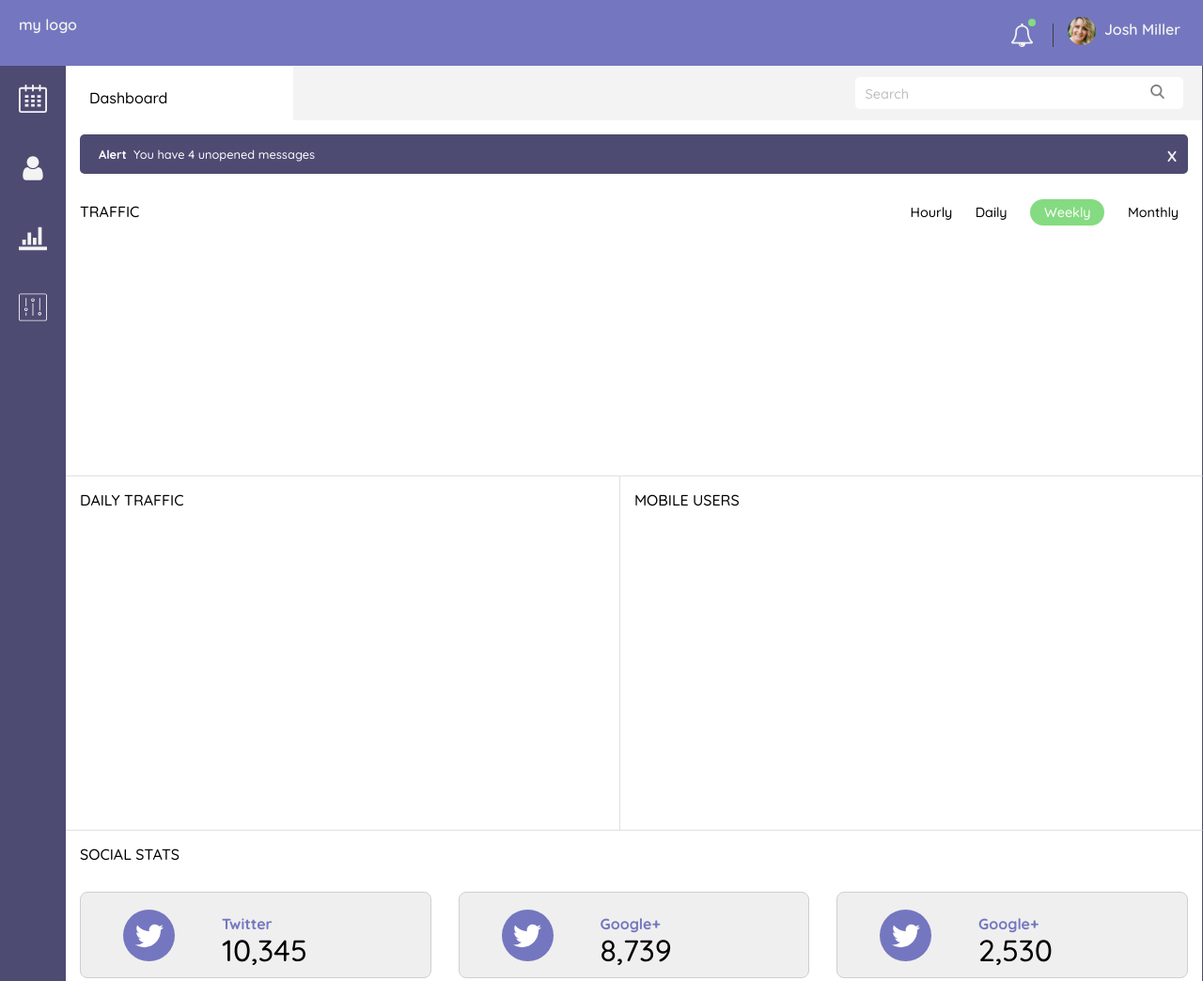
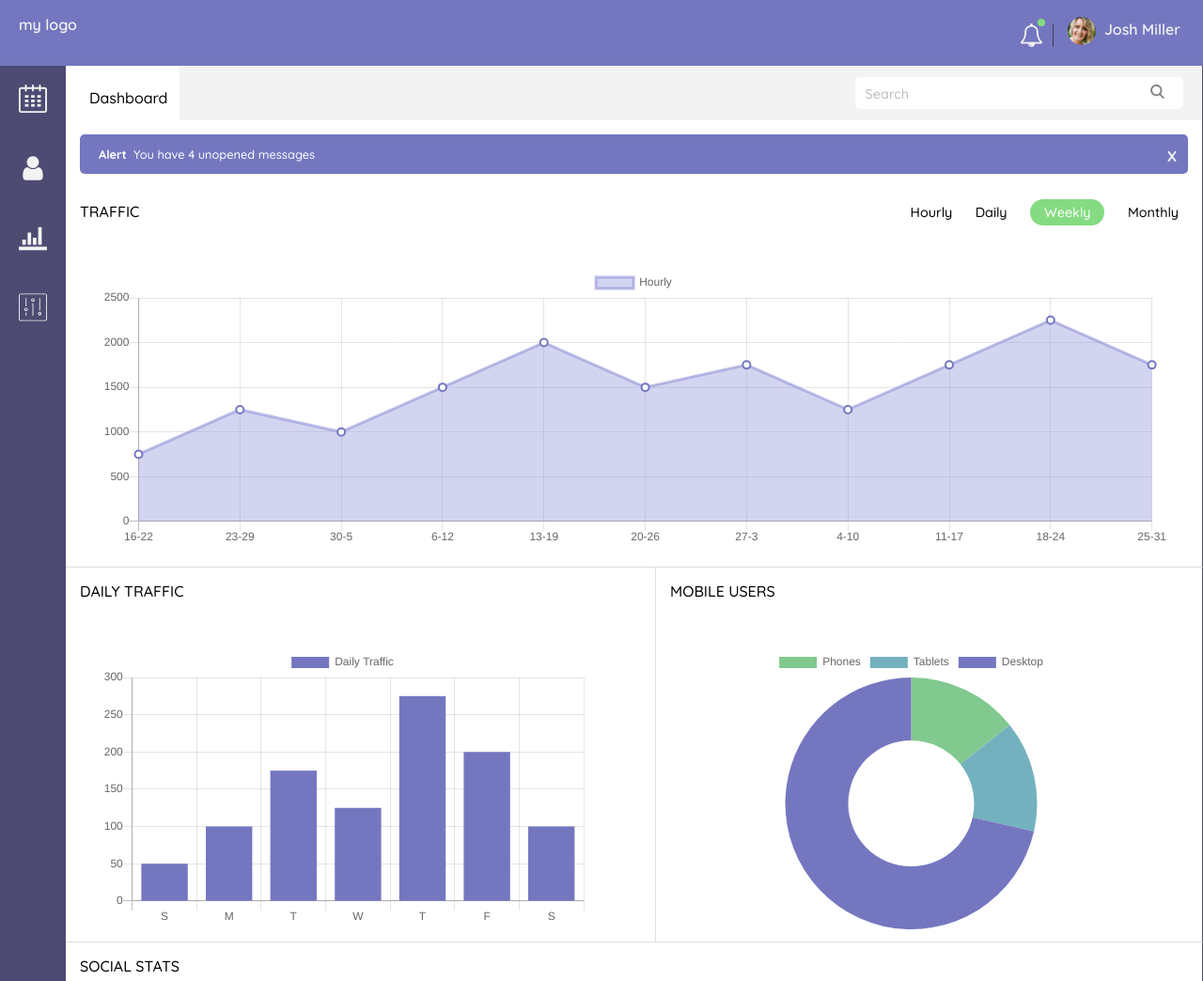
Before and after one commit to sdarbeh/WebApp-Dashboard, a plain HTML site: page index.html in a window 1280 px wide. Shown: the top 1044 px of the page at 94% size. Drawn offline with nearby package versions, Linux system fonts and the light colour scheme.

Commit message:
graphs and charts added

```diff
--- a/index.html
+++ b/index.html
@@ -6,7 +6,7 @@
     <title>TetraAnalytics Dashboard</title>
     <link rel="icon" type="imgage/png" href="images/favicon.png"/>
     <link rel="stylesheet" href="scss/styles.css">
-    <link href="https://fonts.googleapis.com/css?family=Quicksand:500,600,700&display=swap" rel="stylesheet"></head>
+    <script src="https://cdn.jsdelivr.net/npm/chart.js@2.8.0/dist/Chart.min.js"></script>    <link href="https://fonts.googleapis.com/css?family=Quicksand:500,600,700&display=swap" rel="stylesheet"></head>
 <body class="wrapper">
         <header>
             <div class="burger mobile">
@@ -71,8 +71,8 @@
                             <li><a href="#">Monthly</a></li>
                         </ul>
                     </div>
-                    <div class="traffic-chart">
-                        <canvas id="traffic-chart"></canvas>
+                    <div class="traffic-chart chart-container">
+                        <canvas width="100%" height="100%" id="traffic-chart"></canvas>
                     </div>
                 </div>
             </section>
@@ -82,8 +82,8 @@
                     <div class="section-title-container">
                         <h3 class="section-title">Daily traffic</h3>
                     </div>
-                    <div class="daily-traffic-chart">
-                        <canvas id="daily-traffic-chart"></canvas>
+                    <div class="daily-traffic-chart chart-container">
+                        <canvas width="100%" height="100%" id="daily-traffic-chart"></canvas>
                     </div>
                 </div>
             </section>
@@ -93,8 +93,8 @@
                     <div class="section-title-container">
                         <h3 class="section-title">Mobile users</h3>
                     </div>
-                    <div class="mobile-users-chart">
-                        <canvas id="mobile-users-chart"></canvas>
+                    <div class="mobile-users-chart chart-container">
+                        <canvas width="100%" height="100%" id="mobile-users-chart"></canvas>
                     </div>
                 </div>
             </section>
--- a/js/app.js
+++ b/js/app.js
@@ -48,4 +48,66 @@ alertBox = () => {
 };   alertBox();
 
 // Charts
-let lineGraph = document.getElementById('traffic-chart').getContext('2d');
+let lineGraph = document.querySelector('#traffic-chart').getContext('2d');
+let trafficLine = new Chart(lineGraph, {
+    type: 'line',
+    data: {
+        labels: ["16-22", "23-29", "30-5", "6-12", "13-19", "20-26", "27-3", "4-10", "11-17", "18-24", "25-31"],
+        datasets: [{
+            label: 'Hourly',
+            backgroundColor: "rgba(145, 147, 217, 0.40)",
+            borderCapStyle: "square",
+            borderColor: "rgba(145, 147, 217, 0.60)",
+            lineTension: 0,
+            pointBackgroundColor: "#FFFFFF",
+            pointBorderColor: "#7477bf",
+            pointBorderWidth: 2,
+            pointRadius: 4,
+            data: [750, 1250, 1000, 1500, 2000, 1500, 1750, 1250, 1750, 2250, 1750, 2250]
+        }]},
+    options: {
+        responsive: true,
+        maintainAspectRatio: false,
+        scales: {
+            yAxes: [{ stacked: true,  }],
+            legend: { display: false },}
+    }
+});
+
+let BarChart = document.querySelector('#daily-traffic-chart').getContext('2d');
+var DailyTrafficChart = new Chart(BarChart, {
+    type: 'bar',
+    data:  {
+        labels: ['S','M', 'T', 'W', 'T', 'F', 'S'],
+        datasets: [{
+            label: 'Daily Traffic',
+            backgroundColor: '#7477bf',
+            data: [50, 100, 175, 125, 275, 200, 100]
+        }]
+    },
+    options: {
+        responsive: true,
+        maintainAspectRatio: false,
+        scales: {
+            yAxes: [{ stacked: true,  }],
+            legend: { display: false },}
+    }
+});
+
+var pieGraph = document.querySelector('#mobile-users-chart').getContext('2d');
+var mobileUserChart = new Chart(pieGraph, {
+    type: 'doughnut',
+    data:  {
+        labels: ['Phones','Tablets','Desktop'],
+        datasets: [{
+            label: 'My First dataset',
+            backgroundColor: ['#81c98f', '#74B1BF','#7477bf'],
+            data: [15,15,75],
+            borderWidth: 0,
+        }]
+    },
+    options: {
+        responsive: true,
+        maintainAspectRatio: false,
+    }
+});
--- a/scss/components/_alert.scss
+++ b/scss/components/_alert.scss
@@ -2,7 +2,7 @@
   margin-top: 20px;
   padding: 20px;
   border-radius: 5px;
-  background-color: $color-primary;
+  background-color: $color-secondary;
   color: $white;
   position: relative;
   @include mq("m") {
--- a/scss/components/_grids.scss
+++ b/scss/components/_grids.scss
@@ -18,7 +18,8 @@
   //Media queries
   @include mq("m") {
     display: grid;
-    grid-template-rows: 58px repeat(5, 1fr);
+    //grid-template-rows: 58px repeat(5, 1fr);
+    grid-template-rows: 58px 375px 250px 190px minmax(450px, auto) 1fr;
     grid-template-columns: auto;
     grid-template-areas: "page-title-search-bar page-title-search-bar" "traffic traffic" "daily-traffic mobile-users" "social-stats social-stats" "new-members recent-activity" "message-user settings"; }
   .daily-traffic, .mobile-users, .new-members, .recent-activity {
@@ -50,6 +51,7 @@
   .mobile, .hamburger, .navigation-items p {
     display: none !important; }
   @include mq("l") {
+    grid-template-rows: 58px 475px 400px 190px minmax(450px, auto) 1fr;
     .page-title-search-bar, .traffic, .mobile-users, .social-stats, .recent-activity, .settings {
       border-right: 1px $color-primary solid; }
   }
--- a/scss/layout/_containers.scss
+++ b/scss/layout/_containers.scss
@@ -3,6 +3,10 @@ body, header {
     max-width: 1500px;
     margin: 0 auto;}
 }
+
+//.traffic, .daily-traffic, .mobile-users, .social-stats, .recent-activity, .new-members, .message-user, .settings {
+//  height: min-content;
+//}
 
 .content-wrapper {
   @include mq("m") {
@@ -13,11 +17,18 @@ body, header {
 }
 
 .page-title-container {
+  background-color: $white;
+  width: 35%;
+  .page-title {
+    margin: 0;
+    padding: 15px;}
   @include mq("m") {
     padding-top: 8px;
     padding-bottom: 8px;
     height: 41px;
-    width: 20%;
+    width: 19%;
+    .page-title {
+      padding: 15px 25px 15px 25px;}
   }
   @include mq("l") {
     width: 10%;}
@@ -27,21 +38,6 @@ body, header {
   grid-area: page-title-search-bar;
   background-color: $color-medium-text;
   @include flex($align: center, $just: space-between);
-  .page-title-container {
-    background-color: $white;
-    width: 35%;
-    @include mq("m") {
-      padding-top: 8px;
-      padding-bottom: 8px;
-      height: 41px;
-      width: 20%;}
-  }
-    .page-title {
-      margin: 0;
-      padding: 15px;
-      @include mq("l") {
-        padding: 15px 25px 15px 25px;}
-    }
 }
 
 .search-container {
@@ -78,3 +74,7 @@ section, aside {
     // Hidden from page on 768px and higher
     border: unset;}
 }
+
+.chart-container {
+    margin: 30px 0 0 0;
+}
--- a/scss/layout/_daily-traffic.scss
+++ b/scss/layout/_daily-traffic.scss
@@ -0,0 +1,10 @@
+.daily-traffic-chart {
+  height: 200px;
+  padding: 20px;
+  @include mq("m") {
+    height: 150px;
+  }
+  @include mq("l") {
+    height: 300px;
+  }
+}
--- a/scss/layout/_header.scss
+++ b/scss/layout/_header.scss
@@ -34,14 +34,14 @@ header {
     }
     .icon-bell-o {
         margin: 25px 0 0 0;
-        padding-right: 20px;
+        padding-right: 10px;
         right: 65%;
         border-right: 1px #404040 solid;
         height: 25px;
         width: 25px;}
     .alert-icon-light {
         margin-top: 20px;
-        left: 60px; }
+        left: 70px; }
     .profile-pic {
         top: 25%!important;
         right: 45%;
--- a/scss/layout/_members.scss
+++ b/scss/layout/_members.scss
@@ -16,13 +16,14 @@
 
 .members-container {
   position: relative;
+  height: 75px;
   @include flex($align: center);
   padding: 10px 0;
   border-bottom: $border-darker; }
 
 .view-more {
   @include position($pos: absolute, $right: 5%);
-  top: 50% !important;
+  top: 40% !important;
 }
 
 .members-info-display span, .date, .view-more {
--- a/scss/layout/_message-user.scss
+++ b/scss/layout/_message-user.scss
@@ -8,6 +8,18 @@
   margin: 10px 0 10px 0;
   padding: 5px 5% 5px 5%; }
 
+.message-user {
+  #message-user{
+    margin-top: 25px;}
+  @include mq("l") {
+    .message-user input, .message-user textarea {
+      padding: 15px; }
+    .message-user-form-container button {
+      width: 94%; }
+    .message-user input {
+      height: unset; } }
+}
+
 textarea {
   height: 100px !important; }
 
--- a/scss/layout/_mobile-users.scss
+++ b/scss/layout/_mobile-users.scss
@@ -1,9 +1,10 @@
-.message-user {
+.mobile-users-chart {
+  height: 200px;
+  padding: 20px;
+  @include mq("m") {
+    height: 150px;
+  }
   @include mq("l") {
-    .message-user input, .message-user textarea {
-      padding: 15px; }
-    .message-user-form-container button {
-      width: 94%; }
-    .message-user input {
-      height: unset; } }
+    height: 300px;
+  }
 }
--- a/scss/layout/_traffic.scss
+++ b/scss/layout/_traffic.scss
@@ -2,7 +2,8 @@
   margin-top: 20px;
   @include mq("m") {
     @include flex($align: center);
-    margin: 0 0 20px 0;}
+    margin: 0 0 20px 0;
+  }
 }
 
 .traffic {
@@ -23,3 +24,14 @@
   border-radius: 60px;
   color: $white;
   outline: none; }
+
+.traffic-chart {
+  height: 250px;
+  padding: 20px;
+  @include mq("m") {
+    height: 200px;
+  }
+  @include mq("l") {
+    height: 300px;
+  }
+}
```
Also changed, not shown: scss/styles.css, 1 other file.
